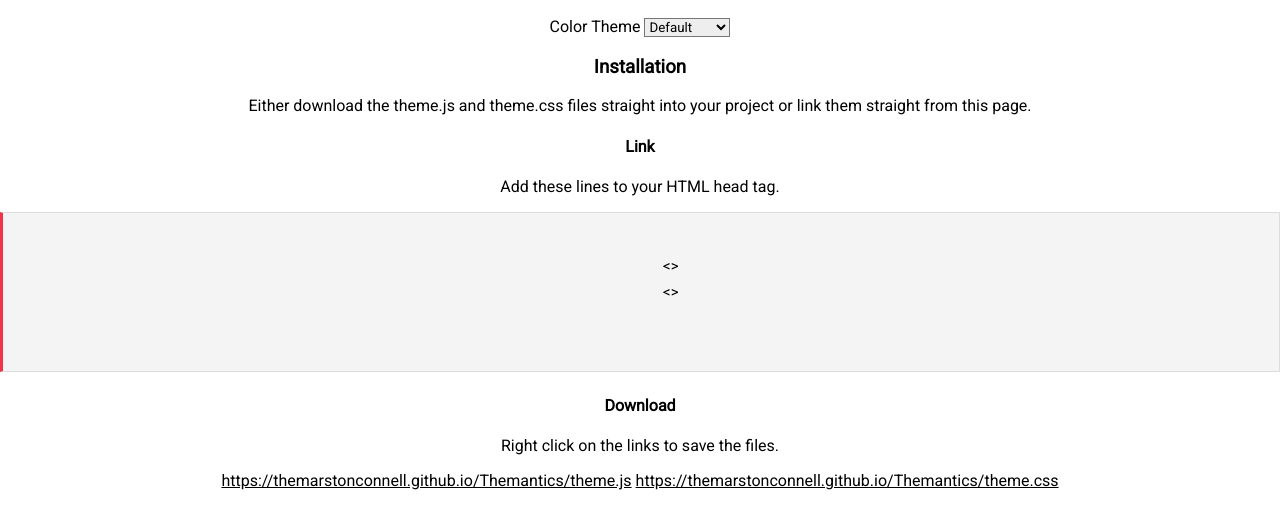
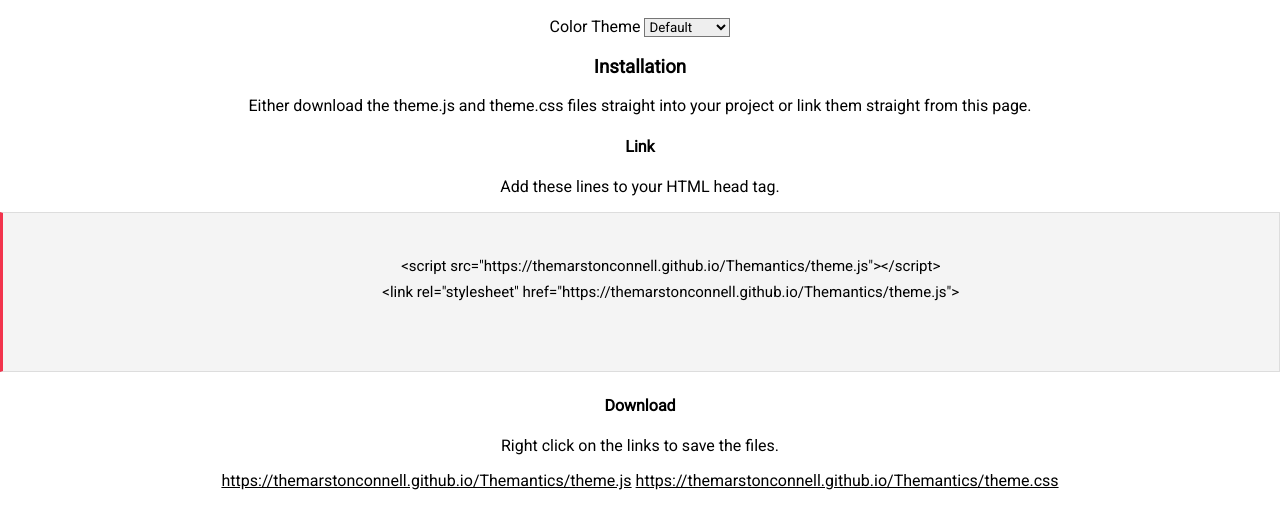
Before and after one commit to TheMarstonConnell/Themantics, a plain HTML site: page index.html in a window 1280 px wide. Shown: the part 89-618 px from the top of the page. Drawn offline with Linux system fonts and the light colour scheme.

Commit message:
Fixing code display

```diff
--- a/index.html
+++ b/index.html
@@ -14,7 +14,7 @@
 </head>
 <body style="width: 100%; margin: 0px; height: 100%; text-align: center;">
     <div class="background" style="width: 100%; height: 100%;">
-        <h1 style="margin: 0px;">Themantics</h1>
+        <h1 style="margin: 0px 0px 0px 0px;">Themantics</h1>
         <h2>A simple Javascript and CSS theming engine.</h2>
 
         <label for="color_picker_drop">Color Theme</label>
@@ -34,8 +34,8 @@
         <p>Add these lines to your HTML head tag.</p>
         <pre>
             <code>
-                &lt;<script src="https://themarstonconnell.github.io/Themantics/theme.js"></script>&gt;
-                &lt;<link rel="stylesheet" href="https://themarstonconnell.github.io/Themantics/theme.js">&gt;
+                &lt;script src="https://themarstonconnell.github.io/Themantics/theme.js"&gt;&lt;/script&gt;
+                &lt;link rel="stylesheet" href="https://themarstonconnell.github.io/Themantics/theme.js"&gt;
             </code>
         </pre>
 
```
